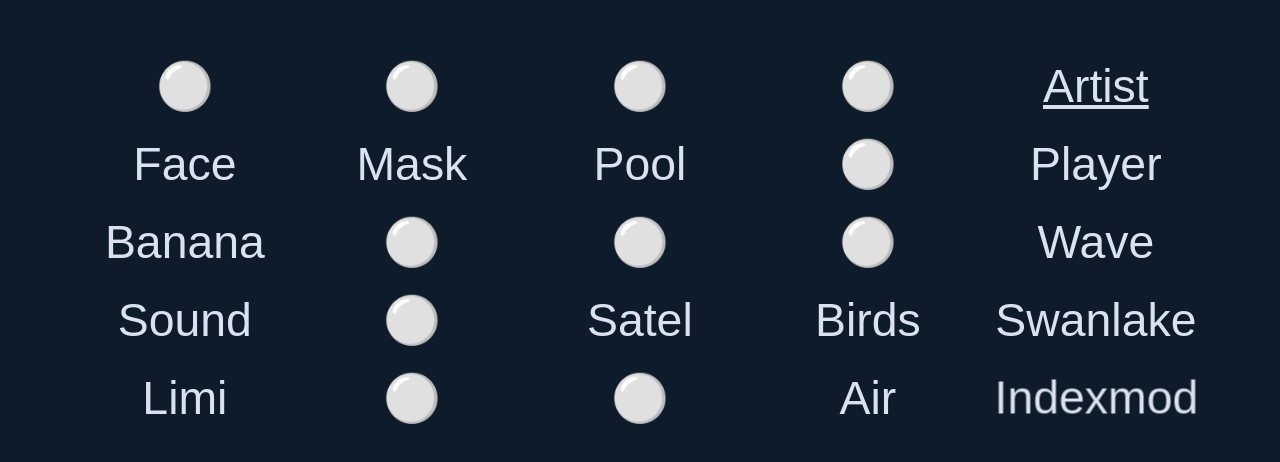
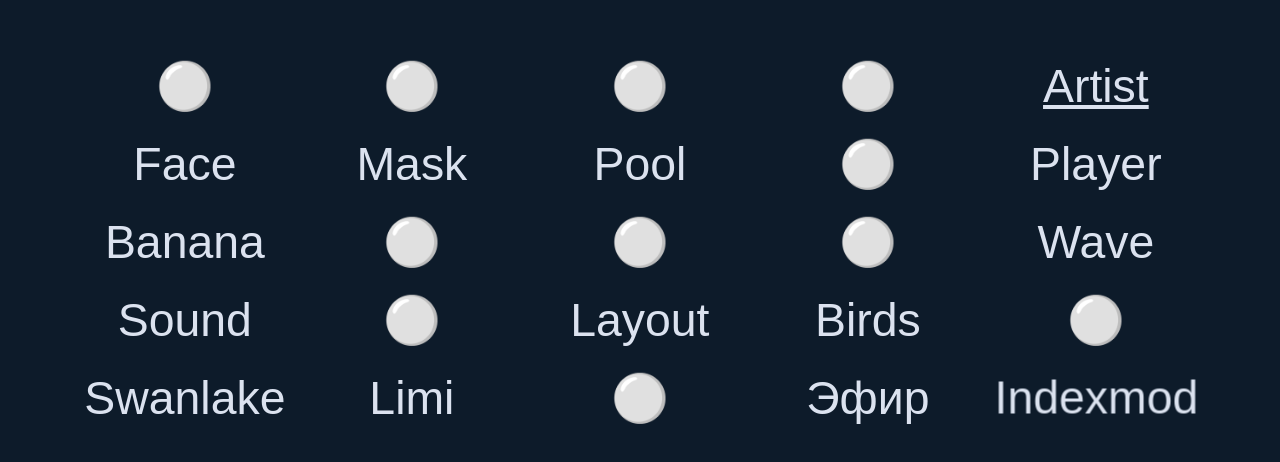
Before and after one commit to indexmod/menu, a plain HTML site: page index.html in a window 1280 px wide. Shown: the part 158-620 px from the top of the page. Drawn offline with Linux system fonts and the light colour scheme.

Commit message:
Update index.html

```diff
--- a/index.html
+++ b/index.html
@@ -113,13 +113,13 @@
     <a class="icon-link" href="https://indexmod.github.io/wave">Wave</a>
     <a class="icon-link" href="https://indexmod.github.io/sound">Sound</a>
     <a class="icon-link" "https://mind.indexmod.xyz">⚪</a>
-    <a class="icon-link" href="https://satel.indexmod.xyz">Satel</a>
+    <a class="icon-link" href="https://satel.indexmod.xyz">Layout</a>
     <a class="icon-link" href="https://birds.indexmod.xyz">Birds</a>
+    <a class="icon-link" "https://cloud.indexmod.xyz">⚪</a>
     <a class="icon-link" href="https://swanlake.indexmod.xyz">Swanlake</a>
     <a class="icon-link" href="https://liminal.indexmod.xyz">Limi</a>
     <a class="icon-link" "https://dream.indexmod.xyz">⚪</a>
-    <a class="icon-link" "https://cloud.indexmod.xyz">⚪</a>
-    <a class="icon-link" href="https://air.indexmod.xyz">Air</a>
+    <a class="icon-link" href="https://air.indexmod.xyz">Эфир</a>
     <a class="icon-link" href="https://indexmod.xyz">Indexmod</a>
   </div>
 
```
